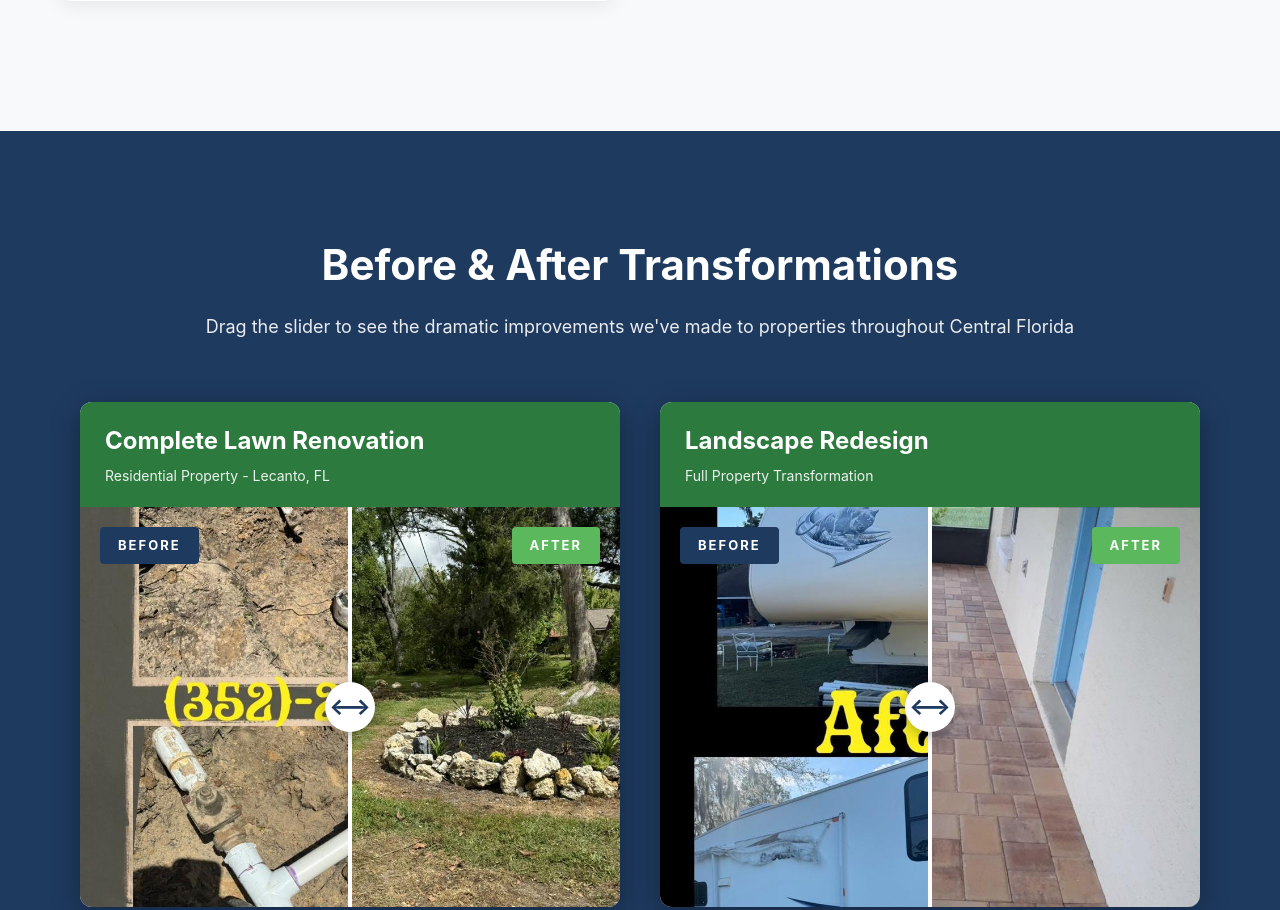
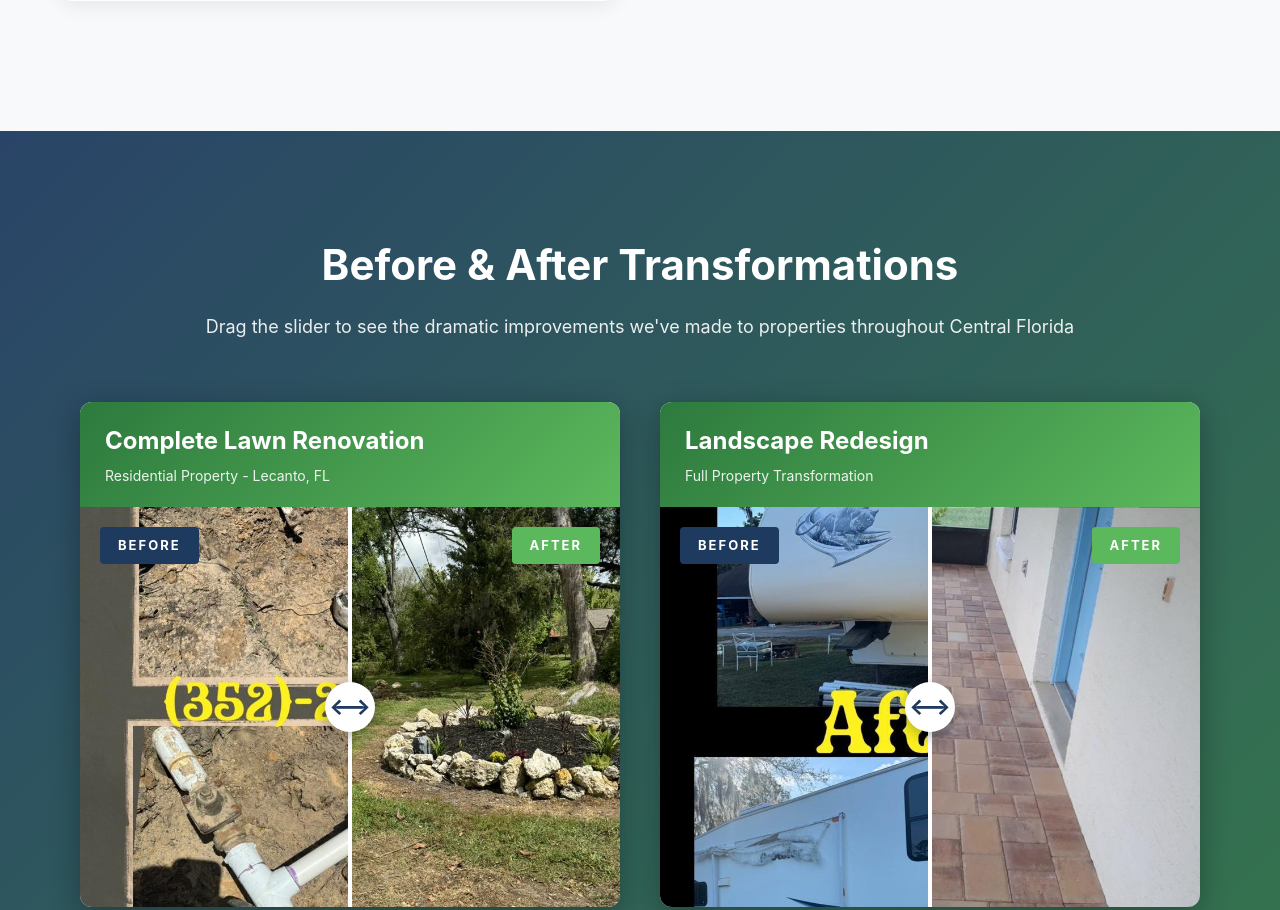
Before and after one commit to Gaazz/Clipped-to-Perfections-MultiPage-Demo, a plain HTML site: page gallery.html in a window 1280 px wide. Shown: the part 7480-8390 px from the top of the page. Drawn offline with Linux system fonts and the light colour scheme; a web font is replaced by a local one.

Commit message:
Add files via upload

```diff
--- a/gallery.html
+++ b/gallery.html
@@ -230,7 +230,7 @@
 
         /* Before & After Section - Interactive Slider */
         .before-after-section {
-            background: #1e3a5f;
+            background: linear-gradient(135deg, rgba(30, 58, 95, 0.95) 0%, rgba(45, 122, 62, 0.95) 100%);
             padding: 100px 0;
             color: white;
         }
@@ -265,7 +265,7 @@
         }
 
         .transformation-title {
-            background: #2d7a3e;
+            background: linear-gradient(135deg, #2d7a3e 0%, #5cb85c 100%);
             padding: 20px 25px;
             color: white;
         }
```
